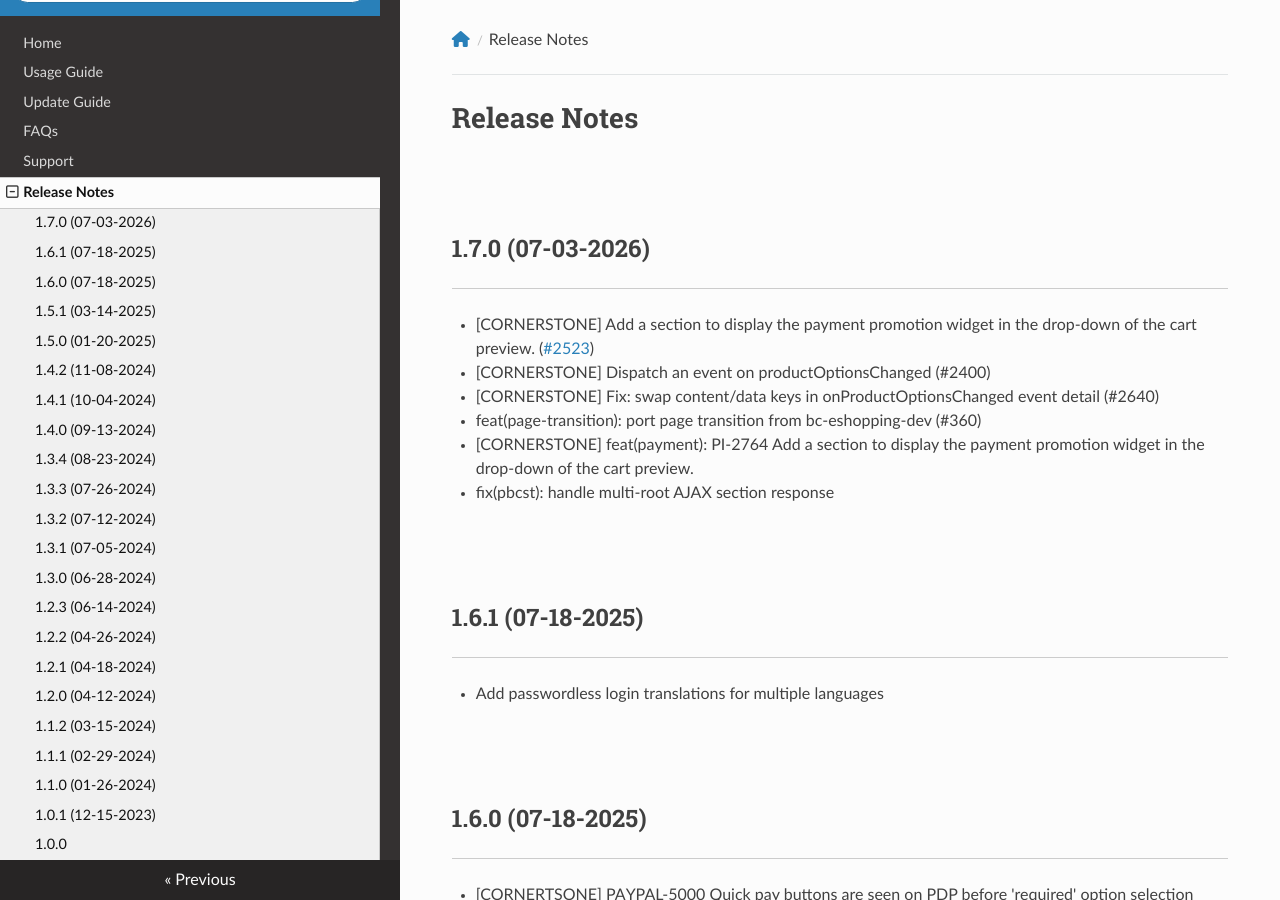
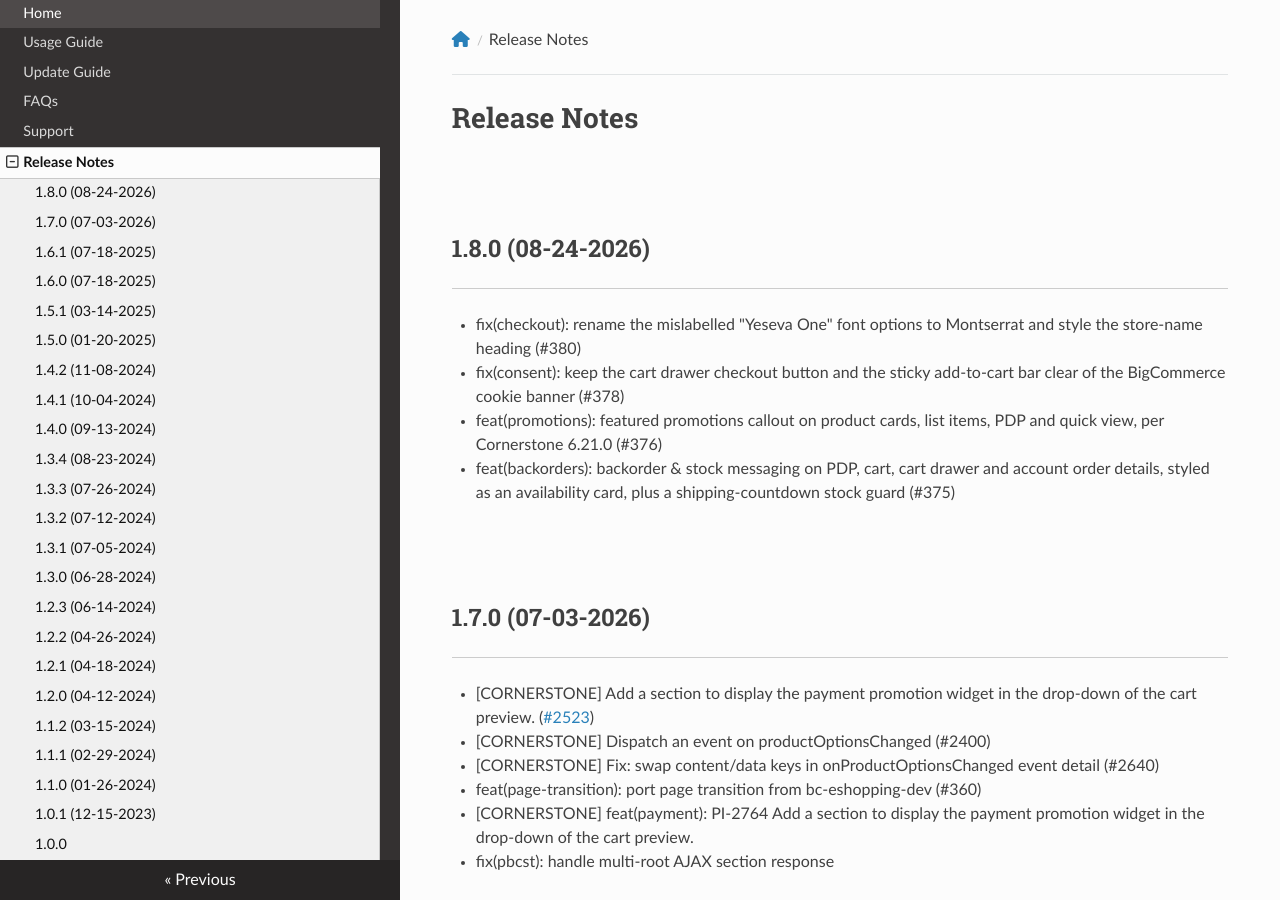
Before and after one commit to allcommerce/bc-kitchenary-docs, an MkDocs documentation site: the page built from docs/changelog.md, in a window 1280 px wide and 900 px high. Built offline with MkDocs 1.6.1, drawn with Linux system fonts in a browser that asks for light colours; nearby versions of some CDN libraries; comment, search, counter and statistics services are not loaded.

Commit message:
docs(changelog): add the 1.8.0 release notes
Mirrors the 1.8.0 section the theme repo cut today: the checkout font fix,
the cookie-banner clearance, featured promotions and backorder messaging.

Co-Authored-By: PapaThemes <contact@papathemes.com>
Claude-Session: https://claude.ai/code/session_019492CbqFrcQhvaqHxE73T3

```diff
--- a/docs/changelog.md
+++ b/docs/changelog.md
@@ -1,4 +1,10 @@
 # Release Notes
+
+## 1.8.0 (08-24-2026)
+- fix(checkout): rename the mislabelled "Yeseva One" font options to Montserrat and style the store-name heading (#380)
+- fix(consent): keep the cart drawer checkout button and the sticky add-to-cart bar clear of the BigCommerce cookie banner (#378)
+- feat(promotions): featured promotions callout on product cards, list items, PDP and quick view, per Cornerstone 6.21.0 (#376)
+- feat(backorders): backorder & stock messaging on PDP, cart, cart drawer and account order details, styled as an availability card, plus a shipping-countdown stock guard (#375)
 
 ## 1.7.0 (07-03-2026)
 - [CORNERSTONE] Add a section to display the payment promotion widget in the drop-down of the cart preview. ([#2523](https://github.com/bigcommerce/cornerstone/pull/2523))
```
